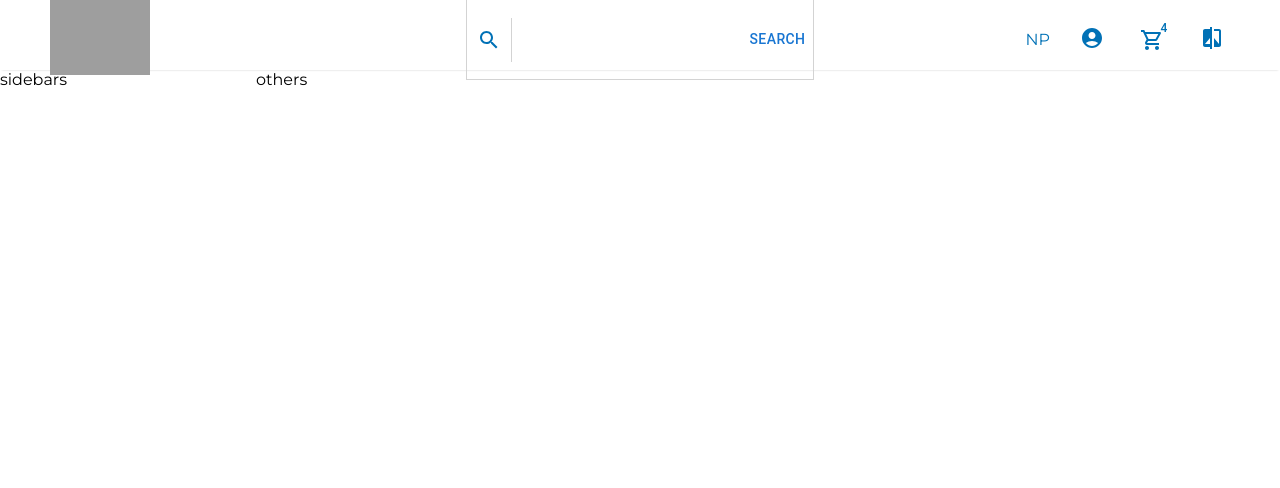
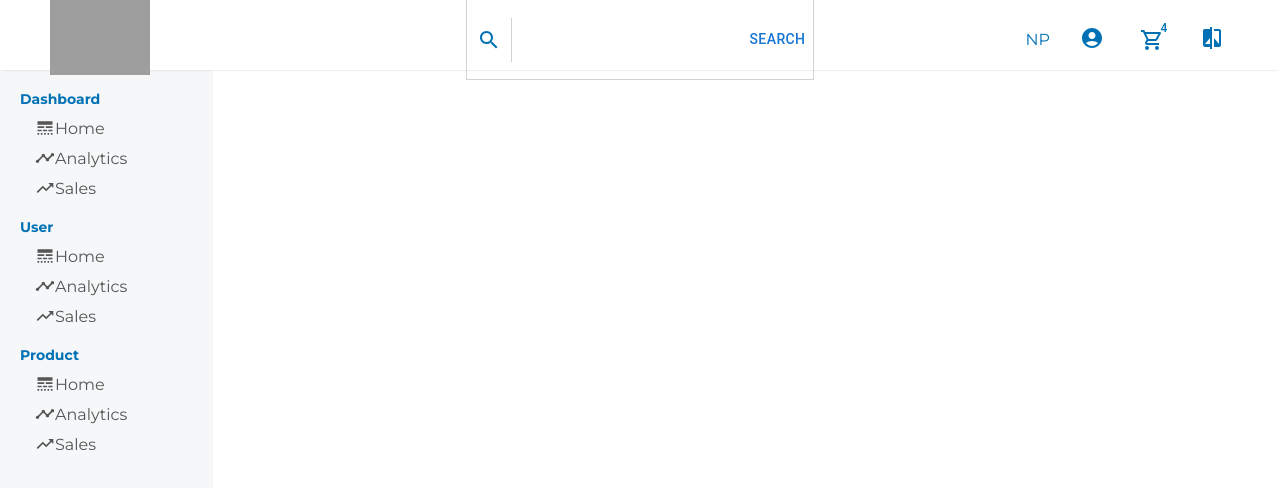
Before and after one commit to rxmann/Ecommerce-BechCha-Client, a React (Create React App) app: page /admindash in a window 1280 px wide. Shown: the top 488 px of the page. Built offline with nearby package versions, Linux system fonts and the light colour scheme; grey boxes are pictures that could not be loaded.

Commit message:
Admin dash sidebar

```diff
--- a/src/AdminComponents/Sidebar/Sidebar.jsx
+++ b/src/AdminComponents/Sidebar/Sidebar.jsx
@@ -1,17 +1,107 @@
 import styled from "styled-components"
+import { LineStyle, TrendingUp, Timeline } from "@mui/icons-material"
+import "../support.css"
 
 const Container = styled.div`
-  flex: 1;
+    flex: 1;
+    height: calc(100vh - 70px);
+    position: sticky;
+    top: 70px;
+    display: flex;
+    background-color: #f5f7f8;
+`
 
+const SidebarWrapper = styled.div`
+   padding: 20px;
+   color: #555;
+`
+
+const SidebarMenu = styled.div`
+    margin-bottom: 10px;
+`
+
+const SidebarTitle = styled.h3`
+    font-size: 14px;
+    color: #0171b6;
+`
+
+const SidebarList = styled.ul`
+    list-style: none;
+    padding: 5px;
+`
+
+const SidebarListItem = styled.li`
+    padding: 5px 10px;
+    cursor: pointer;
+    font-size: 16px;
+    border-radius: 10px;
+    display: flex;
+    align-items: center;
+
+    &:hover {
+        background-color: #e2f5ff;
+    }
 `
 
 
+
 const Sidebar = () => {
-  return (
-    <Container>
-        sidebars
-    </Container>
-  )
+
+
+    return (
+        <Container>
+            <SidebarWrapper>
+                <SidebarMenu>
+                    <SidebarTitle> Dashboard </SidebarTitle>
+                    <SidebarList>
+                        <SidebarListItem className="menuActive">
+                            <LineStyle fontSize="small" /> Home
+                        </SidebarListItem>
+
+                        <SidebarListItem>
+                            <Timeline fontSize="small" /> Analytics
+                        </SidebarListItem>
+
+                        <SidebarListItem>
+                            <TrendingUp fontSize="small" /> Sales
+                        </SidebarListItem>
+                    </SidebarList>
+                </SidebarMenu>
+                <SidebarMenu>
+                    <SidebarTitle> User </SidebarTitle>
+                    <SidebarList>
+                        <SidebarListItem className="menuActive">
+                            <LineStyle fontSize="small" /> Home
+                        </SidebarListItem>
+
+                        <SidebarListItem>
+                            <Timeline fontSize="small" /> Analytics
+                        </SidebarListItem>
+
+                        <SidebarListItem>
+                            <TrendingUp fontSize="small" /> Sales
+                        </SidebarListItem>
+                    </SidebarList>
+                </SidebarMenu>
+                <SidebarMenu>
+                    <SidebarTitle> Product </SidebarTitle>
+                    <SidebarList>
+                        <SidebarListItem className="menuActive">
+                            <LineStyle fontSize="small" /> Home
+                        </SidebarListItem>
+
+                        <SidebarListItem>
+                            <Timeline fontSize="small" /> Analytics
+                        </SidebarListItem>
+
+                        <SidebarListItem>
+                            <TrendingUp fontSize="small" /> Sales
+                        </SidebarListItem>
+                    </SidebarList>
+                </SidebarMenu>
+            </SidebarWrapper>
+        </Container>
+    )
 }
 
 export default Sidebar
--- /dev/null
+++ b/src/AdminComponents/support.css
@@ -0,0 +1,3 @@
+.menuActive {
+    background-color: #f5f7f8;
+}
--- a/src/AdminPages/AdminDash.jsx
+++ b/src/AdminPages/AdminDash.jsx
@@ -1,14 +1,15 @@
 import Sidebar from '../AdminComponents/Sidebar/Sidebar'
-import Navbar from '../Components/SubComponents/Navbar'
+import Navbar from '../Components/Layout/Navbar'
 import styled from "styled-components"
 
 const Container = styled.div`
   display: flex;
 `
+const RightDisplay = styled.div`
+  flex: 5;
+`
 
-const Others = styled.div`
-  flex: 4;
-`
+
 
 const AdminDash = () => {
   return (
@@ -16,9 +17,10 @@ const AdminDash = () => {
     <Navbar />
     <Container>
       <Sidebar />
-      <Others>
-        others
-      </Others>
+      <RightDisplay >
+
+      </RightDisplay>
+
     </Container>
    </>
   )
```
Also changed, not shown: src/Components/Layout/Announcement.jsx (renamed from src/Components/SubComponents/Announcement.jsx), src/Components/Layout/Footer.jsx (renamed from src/Components/SubComponents/Footer.jsx), src/Components/Layout/Navbar.jsx (renamed from src/Components/SubComponents/Navbar.jsx), src/Components/Layout/Newsletter.jsx (renamed from src/Components/SubComponents/Newsletter.jsx).
